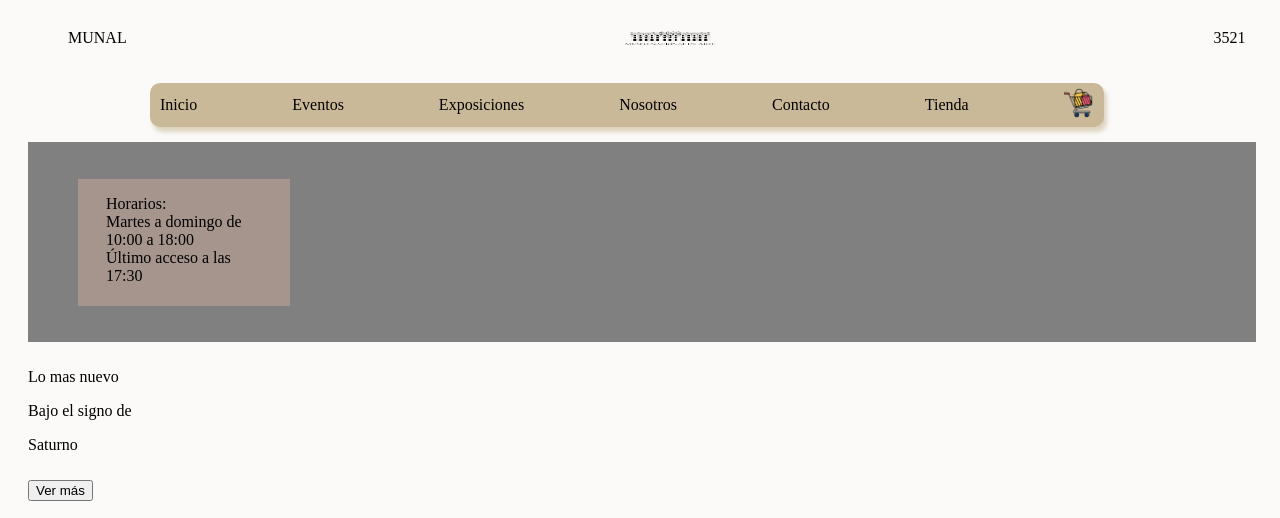
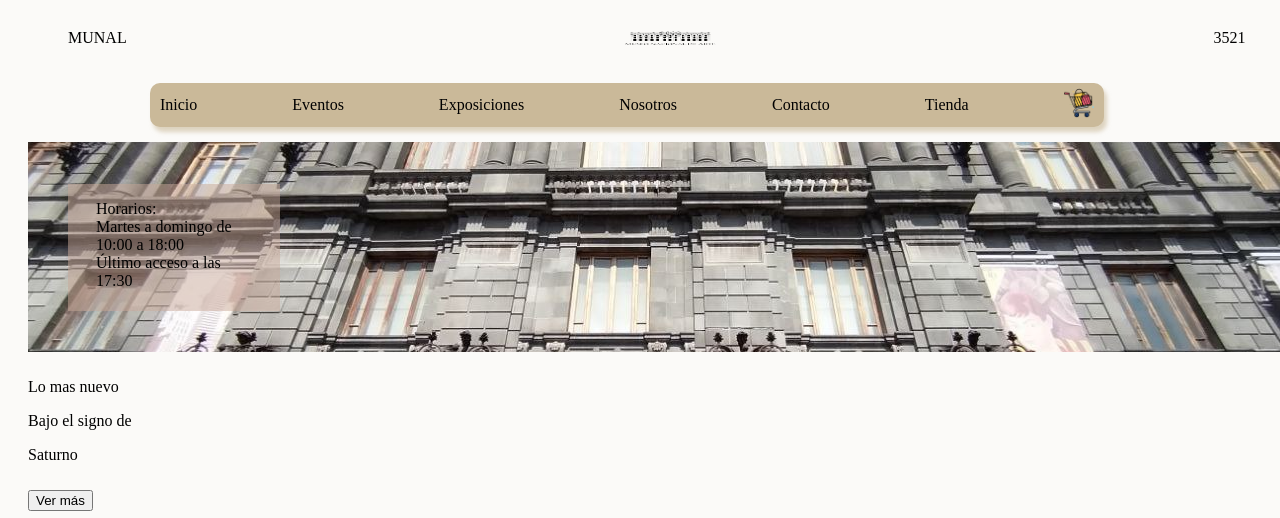
Before and after one commit to davidirineo/MUNAL, a plain HTML site: page index.html in a window 1280 px wide. Shown: the top 518 px of the page. Drawn offline with Linux system fonts and the light colour scheme.

Commit message:
Cierre de index en horario

```diff
--- a/css/estilos.css
+++ b/css/estilos.css
@@ -45,12 +45,11 @@ header{
 }
 
 .seccionHorario{
-    display: flex;
     width: 100%;
     height: 200px;
-    padding-left: 50px;
-    align-items: center;
-    background-color: gray;
+    background-image: url(imgHorario.png);
+    background-repeat: no-repeat;
+    background-position: center;
 }
 
 .seccionHorario div{
--- a/index.html
+++ b/index.html
@@ -26,11 +26,11 @@
         </nav>
     </div>
 
-    <div class="seccionHorario">
+    <header class="seccionHorario">
         <div>
             <p>Horarios: <br> Martes a domingo de <br> 10:00 a 18:00 <br> Último acceso a las  <br> 17:30</p>
         </div>
-    </div>
+    </header>
 
     <div class="titulo">
         <p>Lo mas nuevo</p>
```
Also changed, not shown: css/imgHorario.png (renamed from imgHorario.png), img/imgHorario.jpg (deleted).
